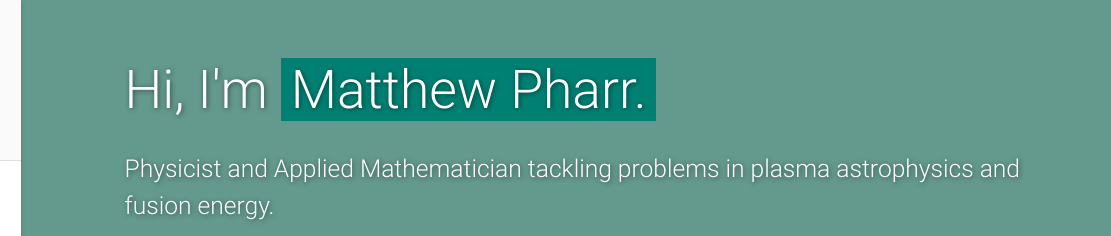
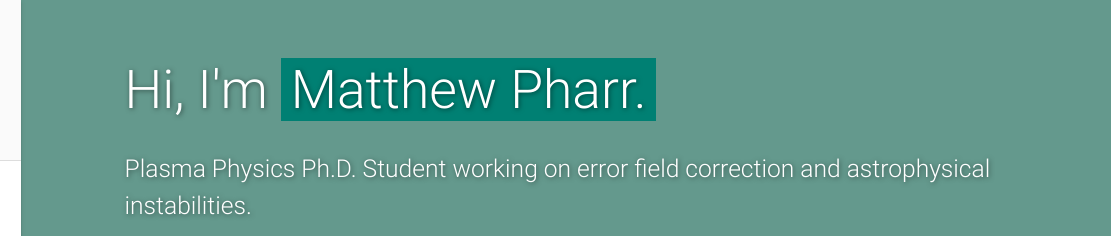
Before and after one commit to matt-pharr/matt-pharr.github.io, a plain HTML site: page index.html in a window 1280 px wide. Shown: the top 236 px of the page, 169-1280 px from the left. Drawn offline with nearby package versions, Linux system fonts and the light colour scheme.

Commit message:
Update index.html

```diff
--- a/index.html
+++ b/index.html
@@ -205,7 +205,7 @@
               <h2>Hi, I'm <span class="teal">Matthew Pharr.</span></h2>
               <!-- <h5 style="color:#fff">A <span class="typing" style="font-weight: 300; color:#004d40"></span></h5> -->
               <!-- <h5 style="color:#00796b">A <span class="typing" style="font-weight: 300; color:#fff"></span></h5> -->
-              <h5>Physicist and Applied Mathematician tackling problems in plasma astrophysics and fusion energy.</h5>
+              <h5>Plasma Physics Ph.D. Student working on error field correction and astrophysical instabilities.</h5>
             </div>
             <div class="social">
               <a href="https://www.linkedin.com/in/matthew-pharr/" target="_blank">
```
